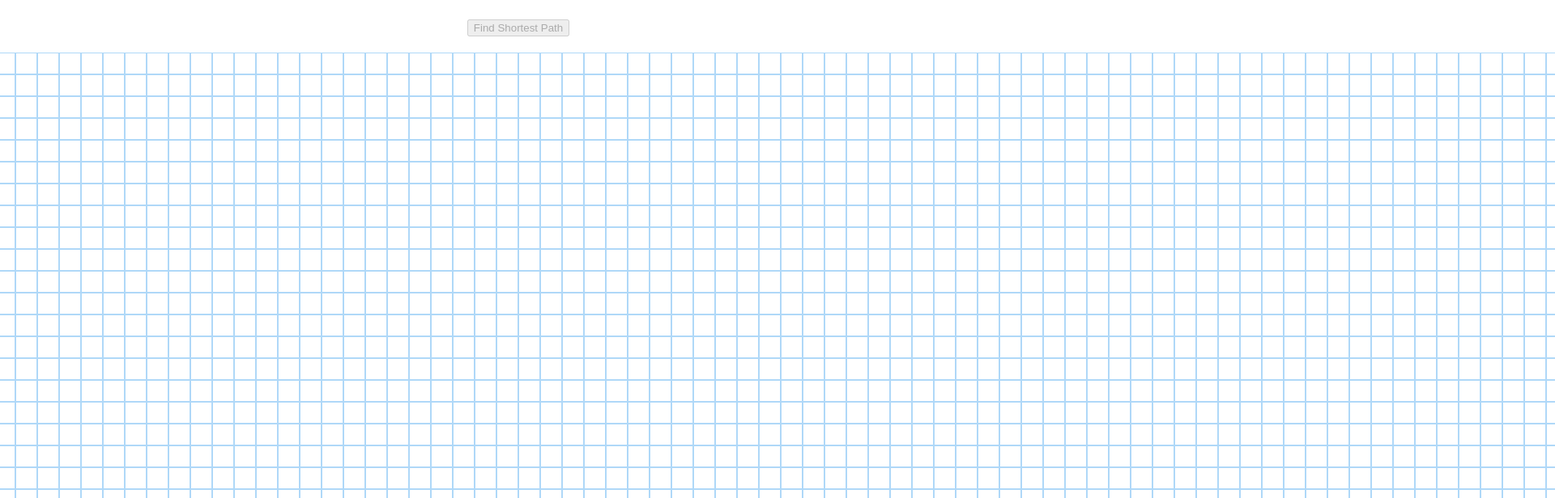
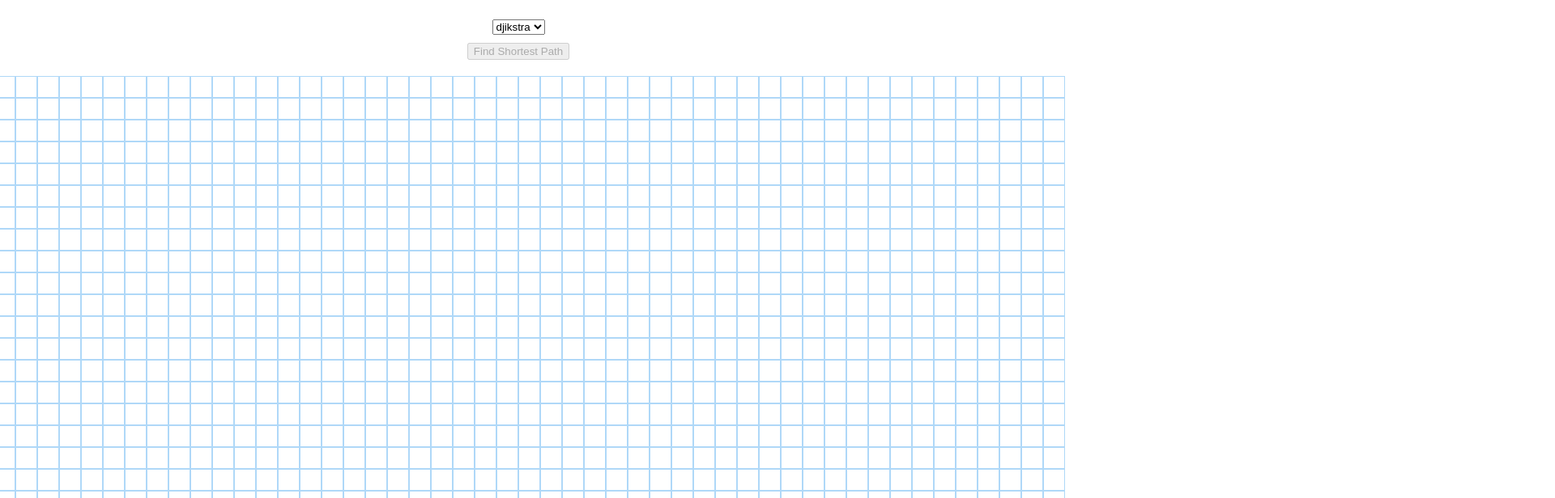
Before and after one commit to namaeconde/path-finding, a React (Create React App) app: page / in a window 1280 px wide. Shown: the top 616 px of the page at 81% size, 1920 px wide, since content can reach past the window. Built offline with nearby package versions, Linux system fonts and the light colour scheme.

Commit message:
Add bfs algorithm and refactor to allow algorithm selection

```diff
--- a/src/App.tsx
+++ b/src/App.tsx
@@ -5,17 +5,18 @@ import './App.css';
 import GridComponent from './component/grid/Grid.component'
 
 function App() {
-  const [grid, setGrid] = useState<Grid>();
+  const [grid, setGrid] = useState<Grid>(new Grid(50, 50));
   const [mouseIsPressed, setMouseIsPressed] = useState(false);
   const [disableButton, setDisableButton] = useState(true);
   const [startNode, setStartNode] = useState<Node>(null);
   const [endNode, setEndNode] = useState<Node>(null);
   const [hasStartNode, setHasStartNode] = useState(false);
   const [hasEndNode, setHasEndNode] = useState(false);
+  const [selectedAlgorithm, setSelectedAlgorithm] = useState('');
   const [shortestPath, setShortestPath] = useState<Node[]>(null);
 
   useEffect(() => {
-    setGrid(new Grid(100, 100));
+    setSelectedAlgorithm(Object.keys(grid.searchAlgorithms)?.[0]);
   }, []);
 
   const handleMouseDown = (row: number, col: number) => {
@@ -39,13 +40,38 @@ function App() {
     setMouseIsPressed(false);
   };
 
-  const findShortestPath = () => {
-    const shortestPath = grid.findShortestPathUsingDjikstra(startNode, endNode);
+  const findShortestPath = (algorithm: string) => {
+    setDisableButton(true);
+    const shortestPath = grid.searchAlgorithms[algorithm](startNode, endNode);
     setShortestPath(shortestPath);
-    setDisableButton(true);
   }
 
+  const ControlPanel = () => {
     return (
+      <>
+        <select
+          style={{ marginBottom: '10px' }}
+          value={selectedAlgorithm}
+          onChange={e => setSelectedAlgorithm(e.target.value)}
+        >
+          {
+            Object.keys(grid.searchAlgorithms).map((key: string) => (
+              <option key={key} value={key}>{key}</option>
+            ))
+          }
+        </select>
+        <button
+          disabled={disableButton}
+          onClick={() => findShortestPath(selectedAlgorithm)}>
+          Find Shortest Path
+        </button>
+      </>
+    )
+  };
+
+  return (
+    <>
+      { grid &&
         <div style={{
           display: "flex",
           alignItems: "center",
@@ -53,8 +79,7 @@ function App() {
           flexDirection: "column",
           margin: 24
         }}>
-      <button disabled={disableButton} onClick={() => findShortestPath()}>Find Shortest Path</button>
-      { grid &&
+          <ControlPanel />
           <GridComponent
             grid={grid}
             shortestPath={shortestPath}
@@ -62,8 +87,9 @@ function App() {
             onMouseEnter={() => handleMouseEnter()}
             onMouseUp={() => handleMouseUp()}
           />
+        </div>
       }
-    </div>
+    </>
   );
 }
 
--- a/src/component/grid/Grid.component.tsx
+++ b/src/component/grid/Grid.component.tsx
@@ -16,6 +16,7 @@ const GridComponent = ({ grid, shortestPath, onMouseDown, onMouseEnter, onMouseU
   useEffect(() => {
     if (shortestPath?.length > 0) {
       animateShortestPath(grid.visitedNodesCount, shortestPath);
+      grid.visitedNodesCount = 0;
     }
   }, [shortestPath]);
 
@@ -45,9 +46,9 @@ const animateShortestPath = (visitedNodesCount: number, nodesInShortestPathOrder
         const node = nodesInShortestPathOrder[i];
         document.getElementById(`node-${node.row}-${node.col}`).className =
           'node node-shortest-path';
-      }, 50 * i);
+      }, i * 50);
     }
-  }, 10 * visitedNodesCount);
+  }, visitedNodesCount * 50);
 };
 
 export default GridComponent;
--- a/src/component/node/Node.component.tsx
+++ b/src/component/node/Node.component.tsx
@@ -22,7 +22,7 @@ const NodeComponent = ({ node, onMouseDown, onMouseEnter, onMouseUp }: NodeCompo
   if (node.wasVisited()) {
     setTimeout(() => {
       nodeRef.current.className = "node node-visited";
-    }, node.getVisitOrderNumber() * 10);
+    }, node.getVisitOrderNumber() * 50);
   }
 
   return (
--- a/src/domain/Grid.ts
+++ b/src/domain/Grid.ts
@@ -3,6 +3,7 @@ import Node from './Node';
 export default class Grid {
   nodes: Node[][] = [];
   visitedNodesCount: number = 0;
+  searchAlgorithms: Record<string, any>;
 
   constructor(rows: number, cols: number) {
     for (let row = 0; row < rows; row++) {
@@ -12,6 +13,11 @@ export default class Grid {
         currentRow.push(newNode);
       }
       this.nodes.push(currentRow);
+    }
+
+    this.searchAlgorithms = {
+      djikstra: (start: Node, end: Node) => { return this.findShortestPathUsingDjikstra(start, end) },
+      bfs: (start: Node, end: Node) => { return this.findShortestPathUsingBFS(start, end) }
     }
   }
 
@@ -55,6 +61,7 @@ export default class Grid {
   /**
    * Updates the distances of unvisited neighbors of a node.
    * @param {Node} node - The current node being evaluated.
+   * @returns {Array} An array of unvisited neighbors that have been updated.
    */
   updateUnvisitedNeighbors(node: Node) {
     const unvisitedNeighbors = this.getNeighbors(node).filter((neighbor) => !neighbor.wasVisited());
@@ -62,6 +69,7 @@ export default class Grid {
       neighbor.distance = node.distance + 1;
       neighbor.previousNode = node;
     }
+    return unvisitedNeighbors;
   }
 
   /**
@@ -99,5 +107,35 @@ export default class Grid {
       this.nodes[closestNode.row][closestNode.col].markAsVisited(++this.visitedNodesCount);
       this.updateUnvisitedNeighbors(closestNode);
     }
+    return null;
+  }
+
+  /**
+   * Finds the shortest path between the start and end using BFS algorithm
+   * @param start
+   * @param end
+   */
+  findShortestPathUsingBFS(start: Node, end: Node) {
+    const queue = [start];
+    start.distance = 0;
+
+    while (queue.length) {
+      const currentNode = queue.shift();
+
+      if (!currentNode) break;
+      if (currentNode.isWallNode()) continue;
+      if (currentNode.distance === Infinity) return this.getNodesInShortestPathOrder(end);
+      if (currentNode === end) return this.getNodesInShortestPathOrder(end);
+      this.nodes[currentNode.row][currentNode.col].markAsVisited(++this.visitedNodesCount);
+      const neighbors = this.updateUnvisitedNeighbors(currentNode);
+
+      // push neighbor in queue if not yet added in queue
+      for (const neighbor of neighbors) {
+        const isInQueue = queue.some((node) => node.row === neighbor.row && node.col === neighbor.col)
+        if (isInQueue) continue;
+        queue.push(neighbor);
+      }
+    }
+    return null;
   }
 }
```
Lines whose indentation alone changed are shown as unchanged.
